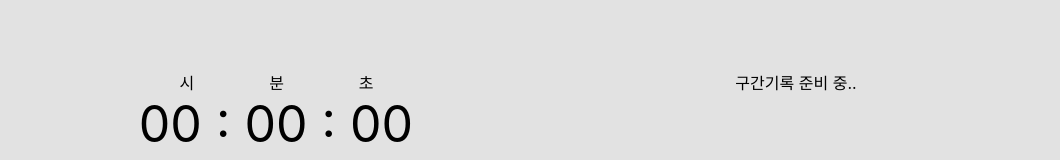
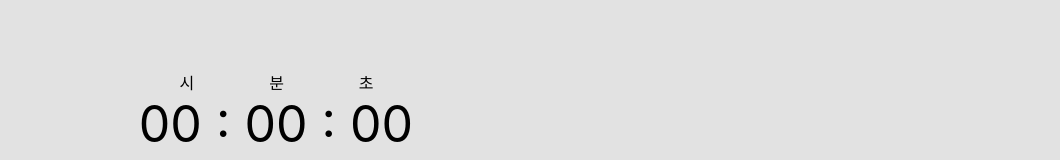
Before and after one commit to NekoNyangYee/yourTimer, a React (Create React App) app: page / in a window 1280 px wide. Shown: the part 170-330 px from the top of the page, without its empty margins (104-1164 px from the left). Built offline with nearby package versions, Linux system fonts and the light colour scheme; the HTML template or start-up script is replaced by a standard one.

Commit message:
스톱워치 랩 구간 기록 추가(추후 수정 예정)

```diff
--- a/src/Components/Controls.tsx
+++ b/src/Components/Controls.tsx
@@ -1,6 +1,6 @@
-import { useState } from "react";
+import React, { useState } from "react";
+import styled, { ThemeProvider } from "styled-components";
 import { lightTheme, darkTheme } from "../Theme/Theme";
-import styled, { ThemeProvider } from "styled-components";
 
 const BtnWrap = styled.div`
   display: block;
@@ -64,10 +64,11 @@ const LapBtn = styled.button`
 
 type Props = {
   setTimeinSec: Function;
+  saveLapTime: Function;
 };
 
-export default function Controls(props: Props) {
-  const { setTimeinSec } = props;
+const Controls = (props: Props) => {
+  const { setTimeinSec, saveLapTime } = props;
   const [intervalId, setIntervalId] = useState<number>(0);
   const [show, setShow] = useState<boolean>(true);
 
@@ -89,6 +90,11 @@ export default function Controls(props: Props) {
     setTimeinSec(0);
     setShow(show);
   };
+
+  const handleLapBtn = () => {
+    saveLapTime();
+  };
+
   return (
     <>
       <ThemeProvider theme={show ? lightTheme : darkTheme}>
@@ -112,13 +118,8 @@ export default function Controls(props: Props) {
             초기화
           </ResetBtn>
           <LapBtn
-            data-ishide={
-              show === true
-                ? show === true
-                : show === false
-                  ? false
-                  : show === true
-            }
+            onClick={handleLapBtn}
+            data-ishide={show === true ? true : false}
           >
             구간 기록
           </LapBtn>
@@ -126,4 +127,6 @@ export default function Controls(props: Props) {
       </ThemeProvider>
     </>
   );
-}
+};
+
+export default Controls;
--- a/src/Components/StopWatch.tsx
+++ b/src/Components/StopWatch.tsx
@@ -1,4 +1,4 @@
-import { useState, useEffect } from "react";
+import React, { useState, useEffect } from "react";
 import styled from "styled-components";
 import caculateTimer from "./CaculateTimer";
 import Controls from "./Controls";
@@ -58,18 +58,37 @@ const TimerName = styled.span`
 const LapWrap = styled.div`
   position: relative;
   width: auto;
+  height: 70%;
+  top: 10%;
+  overflow-y: scroll;
+`;
+
+const LapContainer = styled.div`
+  position: relative;
+  width: auto;
   height: auto;
-  top: 30%;
+  background: ${({ theme }: { theme: any }) => theme.barColor};
+  font-size: 20px;
+  margin: 10px;
+  @media screen and (max-width: 820px) {
+    font-size: 15px;
+  }
+
 `;
 
 const StopWatch = () => {
   const [count, setCount] = useState<number>(0);
   const [timerArray, setTimerArray] = useState<Array<number | string>>([]);
+  const [lapTimes, setLapTimes] = useState<Array<number | string>>([]);
 
   useEffect(() => {
     const timeArray: Array<number | string> = caculateTimer(count);
     setTimerArray(timeArray);
   }, [count]);
+
+  const handleSaveLapTime = () => {
+    setLapTimes([...lapTimes, count]);
+  };
 
   return (
     <ContentsArea>
@@ -83,11 +102,17 @@ const StopWatch = () => {
           <span>{timerArray[1]}</span>
           <span> : </span>
           <span>{timerArray[2]}</span>
-          <Controls setTimeinSec={setCount} />
+          <Controls setTimeinSec={setCount} saveLapTime={handleSaveLapTime} />
         </TimerWrap>
       </LeftArea>
       <RightArea>
-        <LapWrap>구간기록 준비 중..</LapWrap>
+        <LapWrap>
+          {lapTimes.map((lapTime, index) => (
+            <LapContainer key={index}>
+              <p>{caculateTimer(Number(lapTime)).join(":")}</p>
+            </LapContainer>
+          ))}
+        </LapWrap>
       </RightArea>
     </ContentsArea>
   );
```
